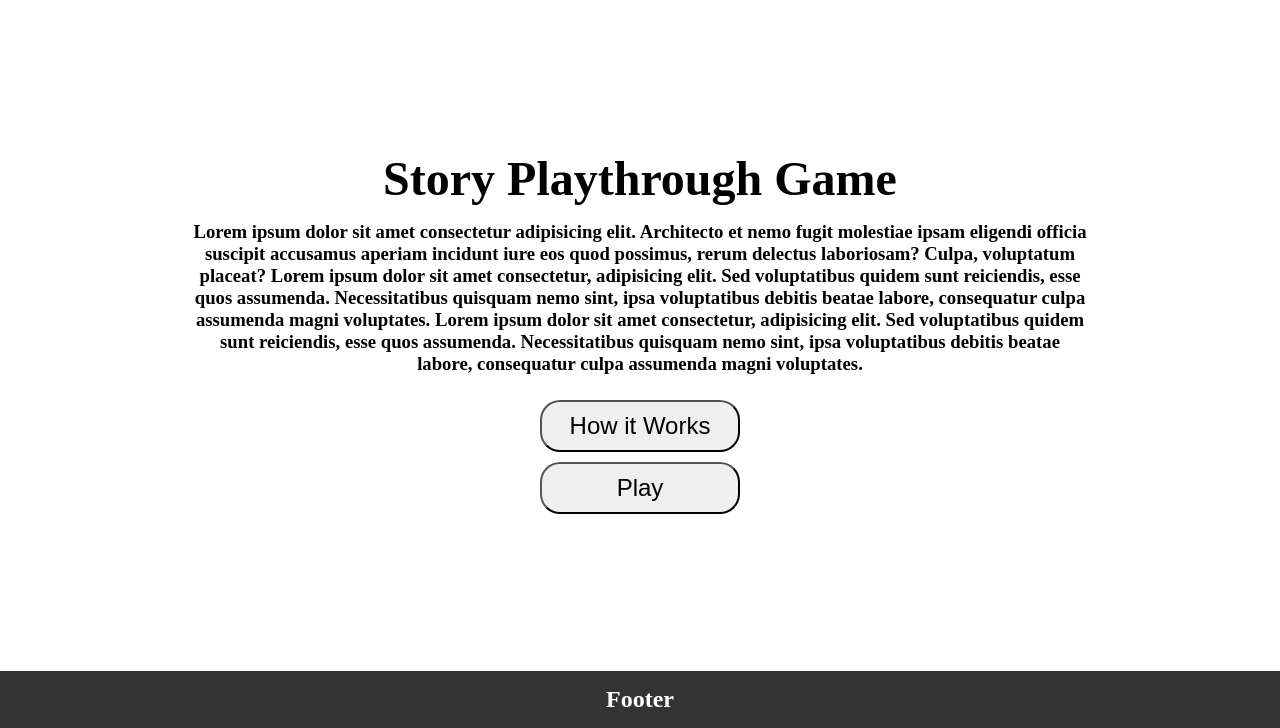
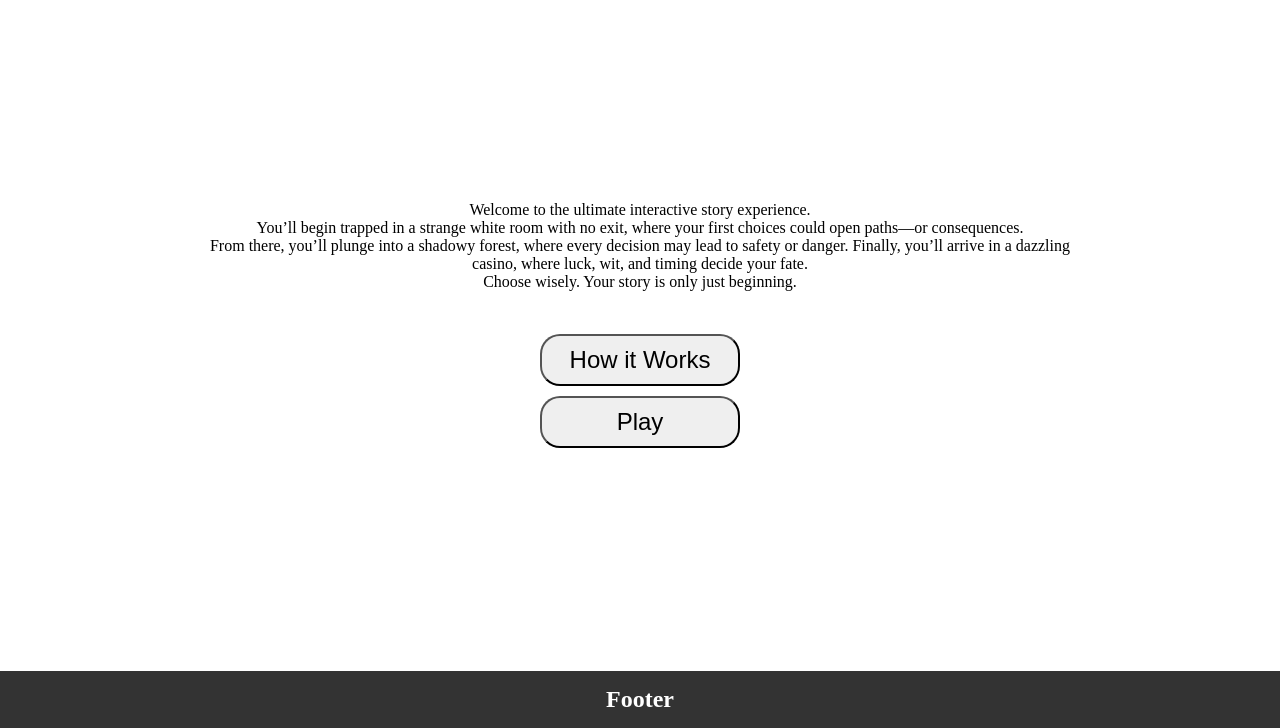
Before and after one commit to 40683618/set08101, a plain HTML site: page index.html in a window 1280 px wide. Shown: the part 72-800 px from the top of the page. Drawn offline with Linux system fonts and the light colour scheme.

Commit message:
Update index.html

```diff
--- a/index.html
+++ b/index.html
@@ -21,8 +21,13 @@
         </header>
 
         <main>
-            <h1 id="page-title">Story Playthrough Game</h1>
-            <h3>Lorem ipsum dolor sit amet consectetur adipisicing elit. Architecto et nemo fugit molestiae ipsam eligendi officia suscipit accusamus aperiam incidunt iure eos quod possimus, rerum delectus laboriosam? Culpa, voluptatum placeat? Lorem ipsum dolor sit amet consectetur, adipisicing elit. Sed voluptatibus quidem sunt reiciendis, esse quos assumenda. Necessitatibus quisquam nemo sint, ipsa voluptatibus debitis beatae labore, consequatur culpa assumenda magni voluptates. Lorem ipsum dolor sit amet consectetur, adipisicing elit. Sed voluptatibus quidem sunt reiciendis, esse quos assumenda. Necessitatibus quisquam nemo sint, ipsa voluptatibus debitis beatae labore, consequatur culpa assumenda magni voluptates.</h3>
+  <p>Welcome to the ultimate interactive story experience.</p>
+      <p>You’ll begin trapped in a strange white room with no exit, where your first choices could open paths—or consequences.</p>
+      <p>From there, you’ll plunge into a shadowy forest, where every decision may lead to safety or danger. Finally, you’ll arrive in a dazzling casino, where luck, wit, and timing decide your fate.</p>
+      <p>Choose wisely. Your story is only just beginning.</p>
+      <br>
+</h3>
+ </h3>
             <div class="buttons">
                 <button>How it Works</button>
                 <button onclick="window.location.href='story_selection_page.html'">Play</button>
```
